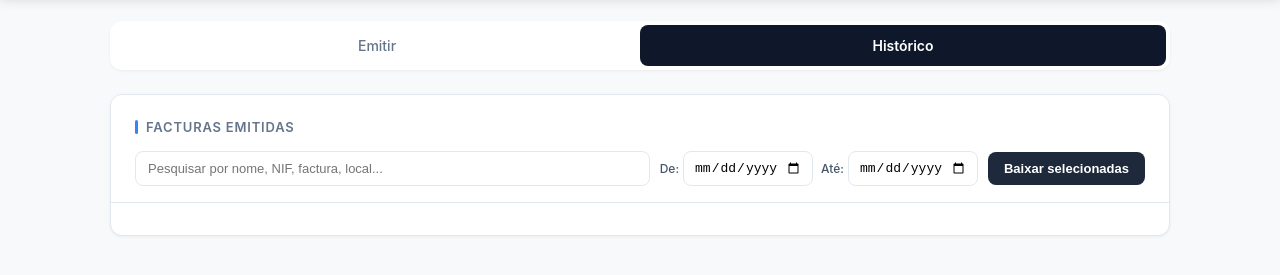
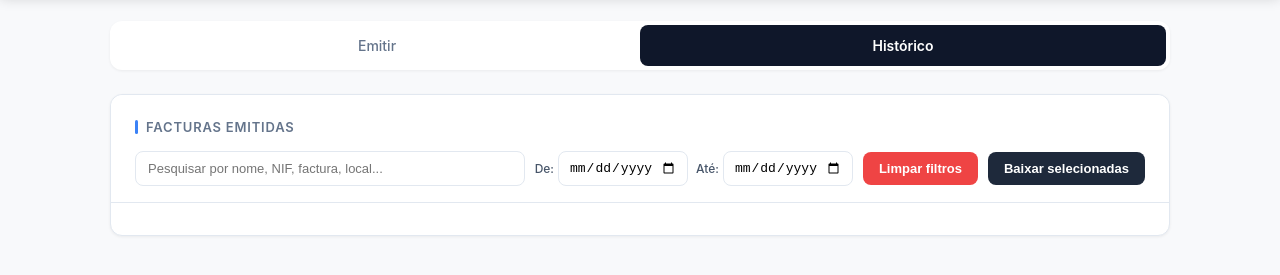
Before and after one commit to geraldochiquemba2/faturasrnt, a website: page public/index.html in a window 1280 px wide. Both pictures are taken after a click on the element "Histórico". Shown: the part 63-338 px from the top of the page. Drawn offline with Linux system fonts and the light colour scheme; no server answers.

Commit message:
Add clear filters button in historico

```diff
--- a/public/index.html
+++ b/public/index.html
@@ -140,6 +140,7 @@
               <div style="display:flex;align-items:center;gap:4px"><label style="font-size:12px;color:#475569;font-weight:500">De:</label><input type="date" id="histDateFrom" onchange="filterHistorico()" style="padding:8px 10px;border:1px solid #e2e8f0;border-radius:8px;font-size:13px;outline:none;width:130px"></div>
               <div style="display:flex;align-items:center;gap:4px"><label style="font-size:12px;color:#475569;font-weight:500">Até:</label><input type="date" id="histDateTo" onchange="filterHistorico()" style="padding:8px 10px;border:1px solid #e2e8f0;border-radius:8px;font-size:13px;outline:none;width:130px"></div>
             </div>
+            <button onclick="clearFilters()" style="padding:9px 16px;background:#ef4444;color:#fff;border:none;border-radius:8px;font-size:13px;font-weight:600;cursor:pointer;white-space:nowrap">Limpar filtros</button>
             <button onclick="downloadSelected()" style="padding:9px 16px;background:#1e293b;color:#fff;border:none;border-radius:8px;font-size:13px;font-weight:600;cursor:pointer;white-space:nowrap">Baixar selecionadas</button>
           </div>
         </div>
@@ -529,6 +530,13 @@
       if (btn) btn.textContent = count > 0 ? 'Baixar selecionadas (' + count + ')' : 'Baixar selecionadas';
     }
 
+    function clearFilters() {
+      document.getElementById('histSearch').value = '';
+      document.getElementById('histDateFrom').value = '';
+      document.getElementById('histDateTo').value = '';
+      filterHistorico();
+    }
+
     function filterHistorico() {
       var term = document.getElementById('histSearch').value.toLowerCase();
       var dateFrom = document.getElementById('histDateFrom').value;
```
